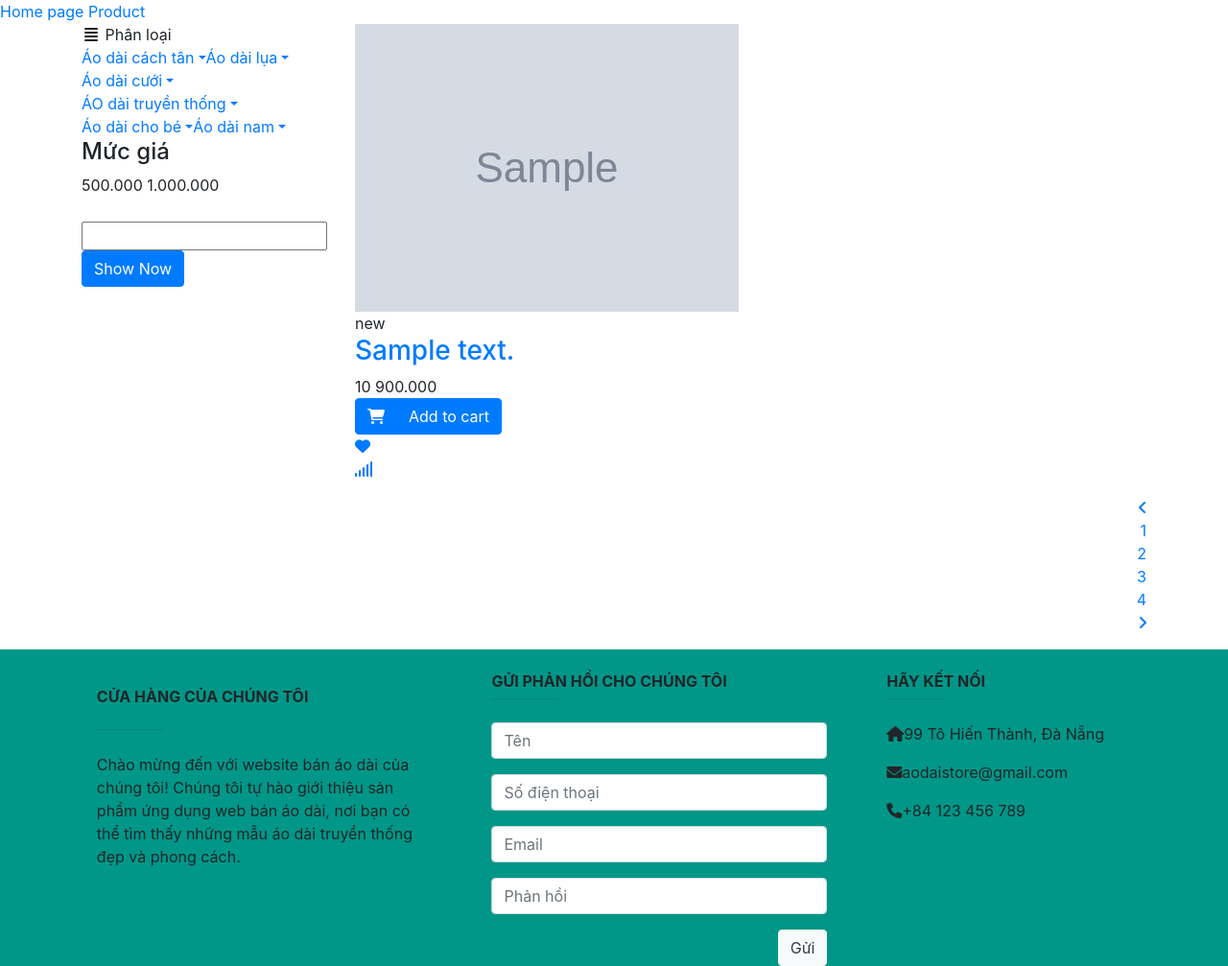
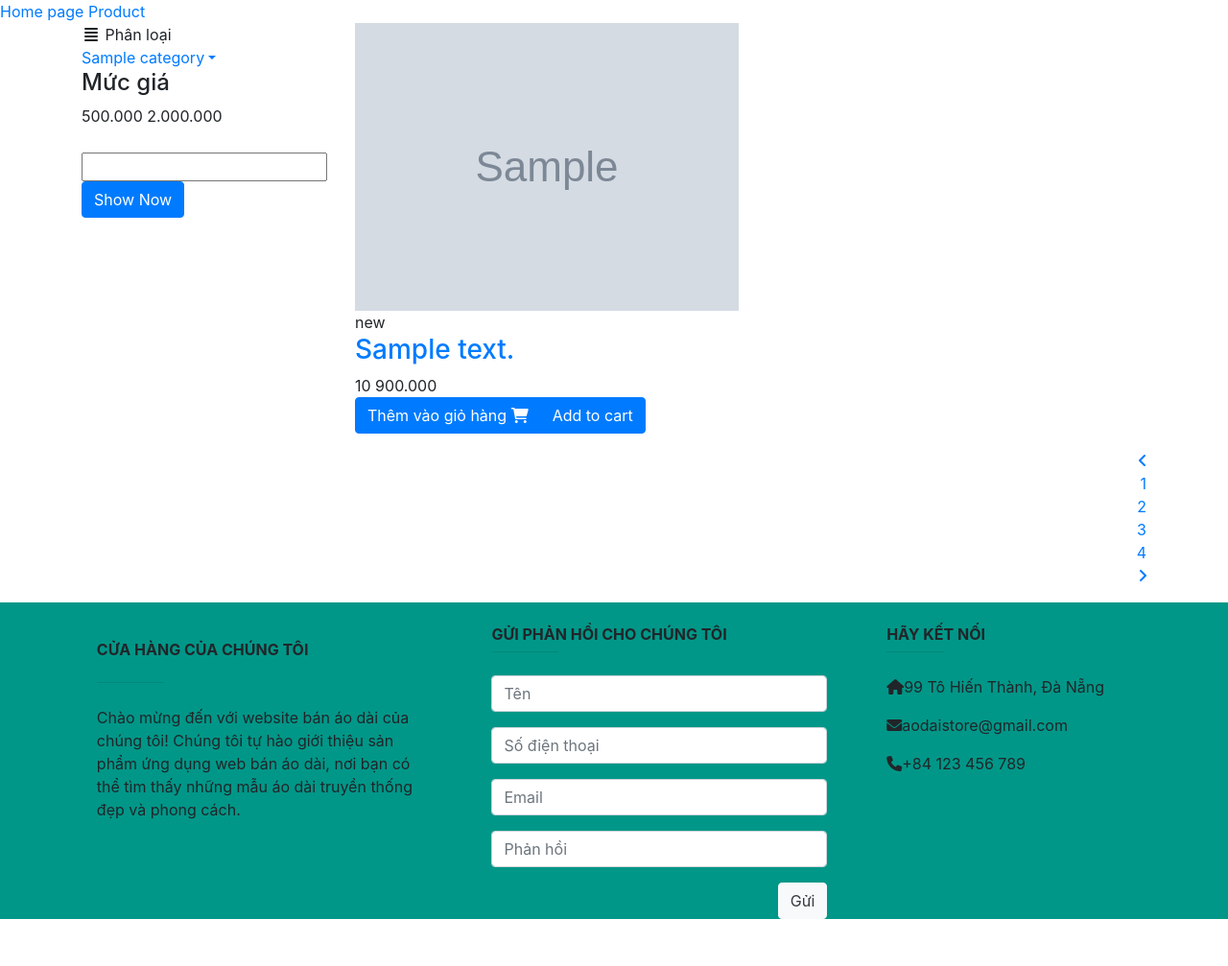
Before and after one commit to NguyenNgan03/aodai_store, a PHP site: template app/views/users/Products/products.php in a window 1280 px wide. Shown: the whole page at 96% size. After the commit the page ends 958 px from the top, so only its background shows below. Run offline with PHP 8.4, Linux system fonts and the light colour scheme; the template is opened without the code that fills it: most values are stand-ins (such as "Sample title", 1, 10 or a date in 2020); grey boxes marked "Sample" are stand-in pictures.

Commit message:
Render Categories

```diff
--- a/app/views/users/Products/products.php
+++ b/app/views/users/Products/products.php
@@ -6,18 +6,9 @@
                     <div class="head"><i class="icon fa fa-align-justify fa-fw"></i> Phân loại</div>
                     <nav class="yamm megamenu-horizontal">
                         <ul class="nav">
-                            <li class="dropdown menu-item"> <a href="#" class="dropdown-toggle" data-toggle="dropdown"><i class="" aria-hidden="true"></i>Áo dài cách tân</a></li>
-
-                            <li class="dropdown menu-item"> <a href="#" class="dropdown-toggle" data-toggle="dropdown"><i class="" aria-hidden="true"></i>Áo dài lụa</a>
-
-                            <li class="dropdown menu-item"> <a href="#" class="dropdown-toggle" data-toggle="dropdown"><i class="" aria-hidden="true"></i>Áo dài cưới</a></li>
-
-                            <li class="dropdown menu-item"> <a href="#" class="dropdown-toggle" data-toggle="dropdown"><i class=""></i>ÁO dài truyền thống</a></li>
-
-                            <li class="dropdown menu-item"> <a href="#" class="dropdown-toggle" data-toggle="dropdown"><i class=""></i>Áo dài cho bé</a> </li>
-
-                            <li class="dropdown menu-item"> <a href="#" class="dropdown-toggle" data-toggle="dropdown"><i class=""></i>Áo dài nam</a></li>
-
+                            <?php foreach ($categories as $category) : ?>
+                                <li class="dropdown menu-item"> <a href=<?= "?page=customer&controller=Product&CategoryId=" . $category["id"] ?> class="dropdown-toggle" data-toggle="dropdown"><i class="" aria-hidden="true"></i><?= $category["name"] ?></a>
+                                <?php endforeach ?>
                         </ul>
                     </nav>
                 </div>
@@ -29,40 +20,20 @@
                                 <h4 class="widget-title">Mức giá</h4>
                             </div>
                             <div class="sidebar-widget-body m-t-10">
-                                <div class="price-range-holder"> <span class="min-max"> <span class="pull-left">500.000</span> <span class="pull-right">1.000.000</span> </span>
-                                    <input type="text" id="amount" style="border:0; color:#666666; font-weight:bold;text-align:center;">
-                                    <input type="text" class="price-slider" value="">
-                                </div>
-                                <a href="#" class="lnk btn btn-primary">Show Now</a>
+                                <form action="/?page=customer&controller=Product" method="post">
+                                    <div class="price-range-holder"> <span class="min-max"> <span class="pull-left">500.000</span> <span class="pull-right">2.000.000</span> </span>
+                                        <input type="text" id="amount" style="border:0; color:#666666; font-weight:bold;text-align:center;">
+                                        <input type="text" class="price-slider" name="price" value="">
+                                    </div>
+                                    <button type="submit" class="lnk btn btn-primary">Show Now</button>
+                                </form>
                             </div>
-
                         </div>
-
-
                         <div class="home-banner"> <img src="" alt=""> </div>
                     </div>
                 </div>
             </div>
             <div class='col-md-9'>
-                <div class="clearfix filters-container m-t-10">
-                    <div class="row">
-                        <div class="col col-sm-6 col-md-2">
-                            <div class="filter-tabs">
-                                <!-- <ul id="filter-tabs" class="nav nav-tabs nav-tab-box nav-tab-fa-icon">
-                                    <li class="active"> <a data-toggle="tab" href="#grid-container"><i class="icon fa fa-th-large"></i>Grid</a> </li>
-                                    <li><a data-toggle="tab" href="#list-container"><i class="icon fa fa-th-list"></i>List</a></li>
-                                </ul> -->
-                            </div>
-                        </div>
-
-
-                        <div class="col col-sm-6 col-md-4 text-right">
-                            <div class="pagination-container">
-                            </div>
-                        </div>
-                    </div>
-
-                </div>
                 <div class="search-result-container ">
                     <div id="myTabContent" class="tab-content category-list">
                         <div class="tab-pane active " id="grid-container">
@@ -73,7 +44,7 @@
                                             <div class="products">
                                                 <div class="product">
                                                     <div class="product-image">
-                                                        <div class="image"> <a href="?controller=product&action=detail&page=customer"><img src="<?= $product['Image1']; ?>" alt=""></a> </div>
+                                                        <div class="image"> <a href="?controller=product&action=detail&page=customer"><img src="<?= $product['image1']; ?>" alt=""></a> </div>
                                                         <!-- /.image -->
 
                                                         <div class="tag new"><span>new</span></div>
@@ -91,11 +62,9 @@
                                                         <div class="action">
                                                             <ul class="list-unstyled">
                                                                 <li class="add-cart-button btn-group">
-                                                                    <button class="btn btn-primary icon" data-toggle="dropdown" type="button"> <i class="fa fa-shopping-cart"></i> </button>
+                                                                    <button class="btn btn-primary icon" data-toggle="dropdown" type="button"> Thêm vào giỏ hàng <i class="fa fa-shopping-cart"></i> </button>
                                                                     <button class="btn btn-primary cart-btn" type="button">Add to cart</button>
                                                                 </li>
-                                                                <li class="lnk wishlist"> <a class="add-to-cart" href="detail.html" title="Wishlist"> <i class="icon fa fa-heart"></i> </a> </li>
-                                                                <li class="lnk"> <a class="add-to-cart" href="detail.html" title="Compare"> <i class="fa fa-signal"></i> </a> </li>
                                                             </ul>
                                                         </div>
                                                     </div>
```
Also changed, not shown: app/Controllers/Customer/ProductController.php (+12 -1 lines), app/models/product.php (+24 -5 lines).
